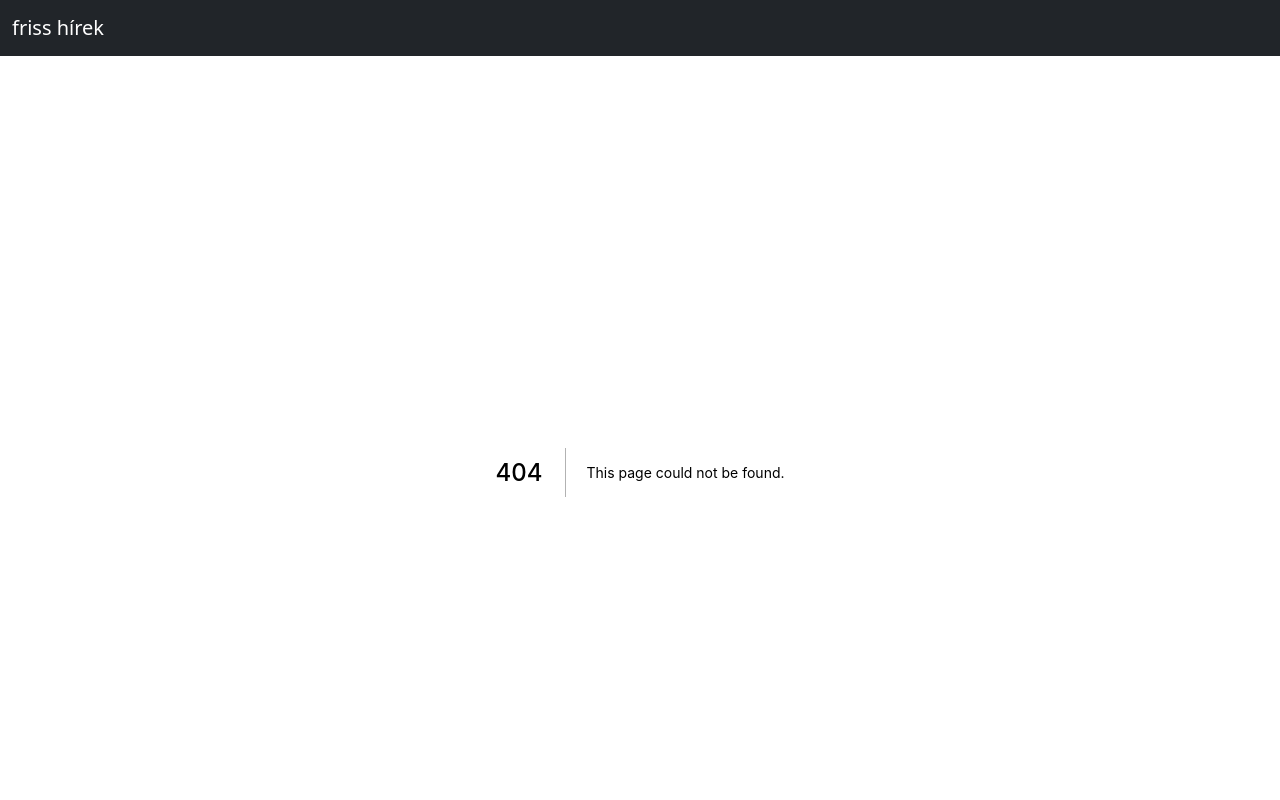
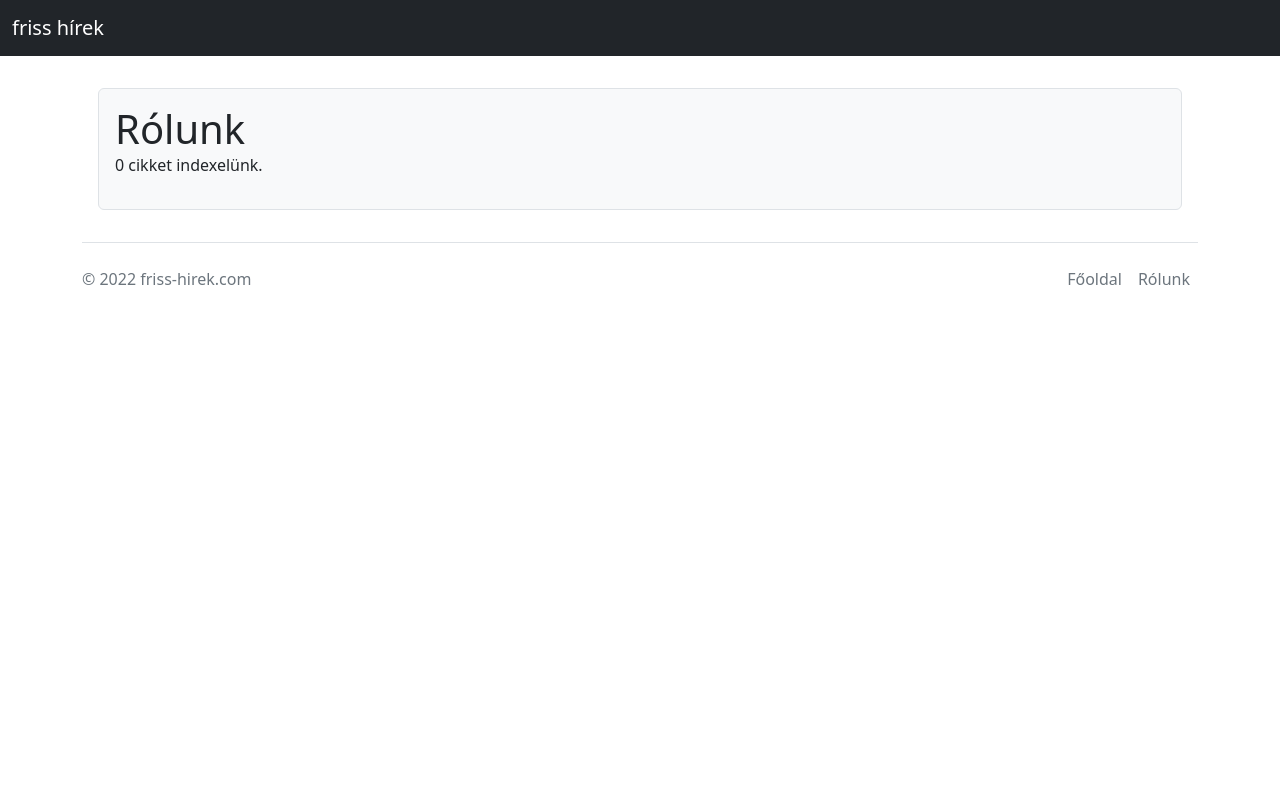
Before and after one commit to frkandris/news-something, a Next.js app: page /about in a window 1280 px wide. Before the commit this address had no page. Shown: the top 800 px of the page. Built offline with nearby package versions, Linux system fonts and the light colour scheme; no server answers; the database is empty.

Commit message:
adding about page with article number

```diff
--- /dev/null
+++ b/pages/about.js
@@ -0,0 +1,33 @@
+import Head from 'next/head'
+import dbConnect from '../lib/dbConnect'
+import FeedItem from '../models/FeedItem'
+
+const AboutPage = ({ articleCount }) => {
+    return (
+        <>
+            <Head>
+                <title>
+                    Rólunk | Friss hírek | friss-hirek.com
+                </title>
+            </Head>
+            <div className="container">
+                <div className="row align-items-start m-2">
+                    <div className="col border p-3 m-2 rounded bg-light">
+                        <h1 className="mb-0">Rólunk</h1>
+                        <p>{articleCount} cikket indexelünk.</p>
+                    </div>
+                </div>
+            </div>
+        </>
+    )
+}
+
+export async function getServerSideProps({ params }) {
+    await dbConnect()
+
+    // count the number of feedItems in the database
+    let articleCount = await FeedItem.countDocuments()
+    return { props: { articleCount: articleCount } }
+}
+
+export default AboutPage
```
